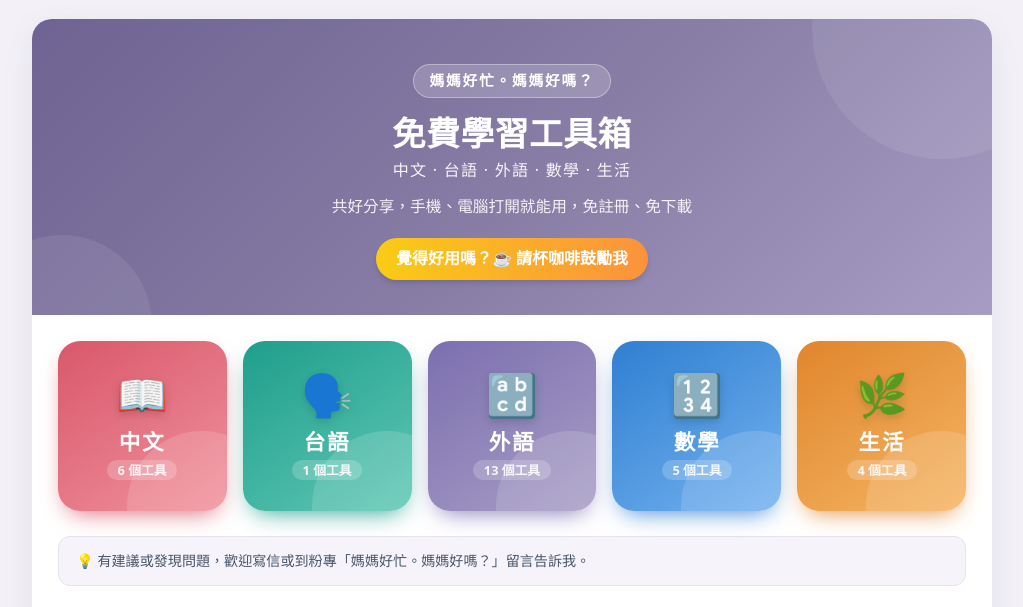
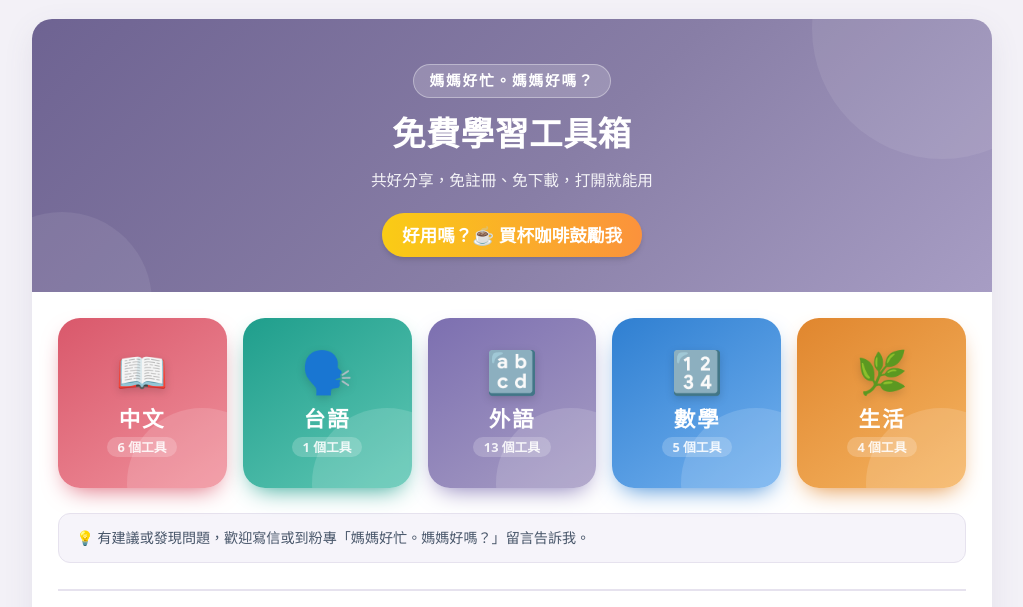
Before and after one commit to jinshuanyu/jinshuanyu.github.io, a plain HTML site: page index.html in a window 1280 px wide. Shown: the top 607 px of the page, without its empty margins (128-1151 px from the left). Drawn offline with Linux system fonts and the light colour scheme; a web font is replaced by a local one.

Commit message:
首頁頁首文案更新、卡片說明字放大、First Words 說明縮短
- 拿掉分類小標，說明改「共好分享，免註冊、免下載，打開就能用」
- 頁首贊助按鈕改「好用嗎？☕ 買杯咖啡鼓勵我」並加大一點
- 卡片說明文字放大
- First Words 說明加上台語、縮短

Co-Authored-By: Claude Opus 5.5 <noreply@anthropic.com>

```diff
--- a/index.html
+++ b/index.html
@@ -32,7 +32,7 @@
   .hero h1{font-size:2.1rem;font-weight:900;line-height:1.3;margin:0 0 .4rem;letter-spacing:.02em}
   .hero h1 small{display:block;font-size:1rem;font-weight:500;opacity:.92;margin-top:.3rem;letter-spacing:.08em}
   .hero .lead{color:rgba(255,255,255,.9);margin:.8rem auto 0;font-size:.98rem;max-width:34em}
-  .hero .support-btn{margin-top:1.2rem}
+  .hero .support-btn{margin-top:1.2rem;font-size:1.1rem}
   .hero-back{position:absolute;left:1rem;top:.9rem;color:rgba(255,255,255,.9);font-size:.85rem;font-weight:700;text-decoration:none;background:rgba(0,0,0,.12);padding:.2rem .7rem;border-radius:999px;border:0;cursor:pointer;font-family:inherit}
   .hero-back:hover{background:rgba(0,0,0,.22)}
 
@@ -64,7 +64,7 @@
   .card .body{padding:1.15rem 1rem 1rem}
   .card .t{font-weight:900;font-size:1.05rem;color:#0f172a;line-height:1.35}
   .card .t small{display:block;font-family:inherit;font-size:.78rem;font-weight:700;color:var(--c-muted);margin-top:.1rem}
-  .card .d{font-size:.86rem;color:#475569;margin-top:.35rem;line-height:1.55}
+  .card .d{font-size:.96rem;color:#475569;margin-top:.35rem;line-height:1.55}
   .card .alt{display:inline-block;margin-top:.45rem;font-size:.78rem;font-weight:700;color:var(--a);background:color-mix(in srgb,var(--a) 12%,#fff);border-radius:999px;padding:.05rem .6rem}
   .others{margin-top:2rem}
   .others h3{font-size:.9rem;font-weight:700;color:var(--c-muted);margin:0 0 .6rem;letter-spacing:.06em}
@@ -97,6 +97,7 @@
     .cards{grid-template-columns:1fr}
     .crumb{font-size:1.3rem}
     .support-btn{font-size:.9rem;font-weight:500;padding:.45rem 1rem}
+    .hero .support-btn{font-size:1rem}
   }
 </style>
 </head>
@@ -105,9 +106,9 @@
   <header class="hero">
     <button class="hero-back" id="heroBack" type="button" hidden>← 回首頁</button>
     <span class="eyebrow">媽媽好忙。媽媽好嗎？</span>
-    <h1>免費學習工具箱<small>中文 · 台語 · 外語 · 數學 · 生活</small></h1>
-    <p class="lead">共好分享，手機、電腦打開就能用，免註冊、免下載</p>
-    <a href="https://portaly.cc/mamahowma/support" target="_blank" rel="noopener noreferrer" class="support-btn">覺得好用嗎？☕ 請杯咖啡鼓勵我</a>
+    <h1>免費學習工具箱</h1>
+    <p class="lead">共好分享，免註冊、免下載，打開就能用</p>
+    <a href="https://portaly.cc/mamahowma/support" target="_blank" rel="noopener noreferrer" class="support-btn">好用嗎？☕ 買杯咖啡鼓勵我</a>
   </header>
 
   <div class="inner">
@@ -170,7 +171,7 @@ const CATS = [
     // { ic:"💬", t:"咱來學臺灣台語・讀語句", d:"分冊分課的台語語句，漢字、台羅、華語解釋對照，從簡單句子開始讀。", url:"https://jinshuanyu.github.io/taigi-sentences/", img:"taigi-sentences" }
   ]},
   { id:"languages", e:"🔡", name:"外語", a:"#7c6fb0", b:"#a79dc4", items:[
-    { ic:"🌍", t:"First Words 多語言學習卡", en:"First Words", d:"英、日、西、法、德、義等語言的字母發音、基本單字、用語和小對話，點卡片聽發音，也能切換測驗模式翻牌練習。", url:"https://jinshuanyu.github.io/first-words/", img:"first-words" },
+    { ic:"🌍", t:"First Words 多語言學習卡", en:"First Words", d:"英、日、台、西、法、德、義七種語言的字母發音、單字和小對話，點卡片就能聽。", url:"https://jinshuanyu.github.io/first-words/", img:"first-words" },
     { ic:"🔍", t:"Word Mapper（國中 2000 單）", en:"英文拼字 × 聲音對照", d:"4 步驟拆解英文字的拼字與發音對應，支援 IPA 和 Phonics 模式切換，可搜尋、收藏、列印。", url:"https://jinshuanyu.github.io/word-mapper/", img:"word-mapper" },
     { ic:"📚", t:"國中小各課單字有聲字表", en:"Lesson Words", d:"國小康軒／翰林／何嘉仁、國中各課單字，一鍵開成有聲字表，可印 PDF、可分享連結。", url:"https://jinshuanyu.github.io/lesson-words/", img:"lesson-words" },
     { ic:"✏️", t:"英文拼讀測驗", en:"Phonics Quiz", d:"聽聲音選拼法的互動測驗，一關一關練 phonics，搭配 Word Mapper 複習。", url:"https://jinshuanyu.github.io/phonics-quiz/", img:"phonics-quiz" },
```
